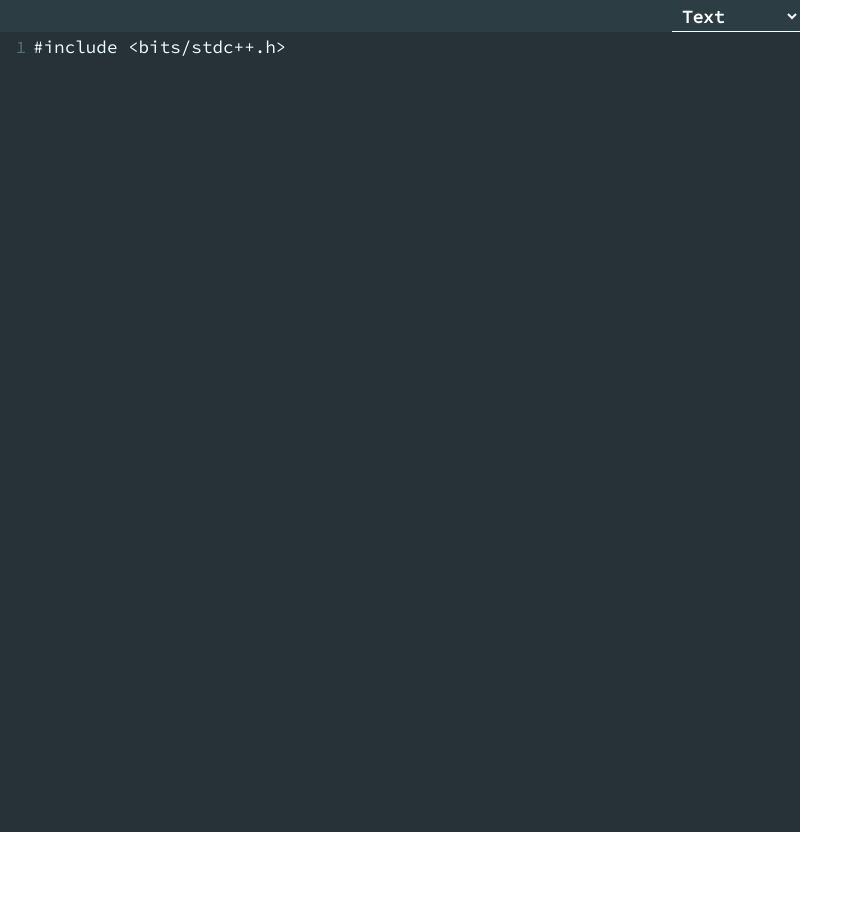
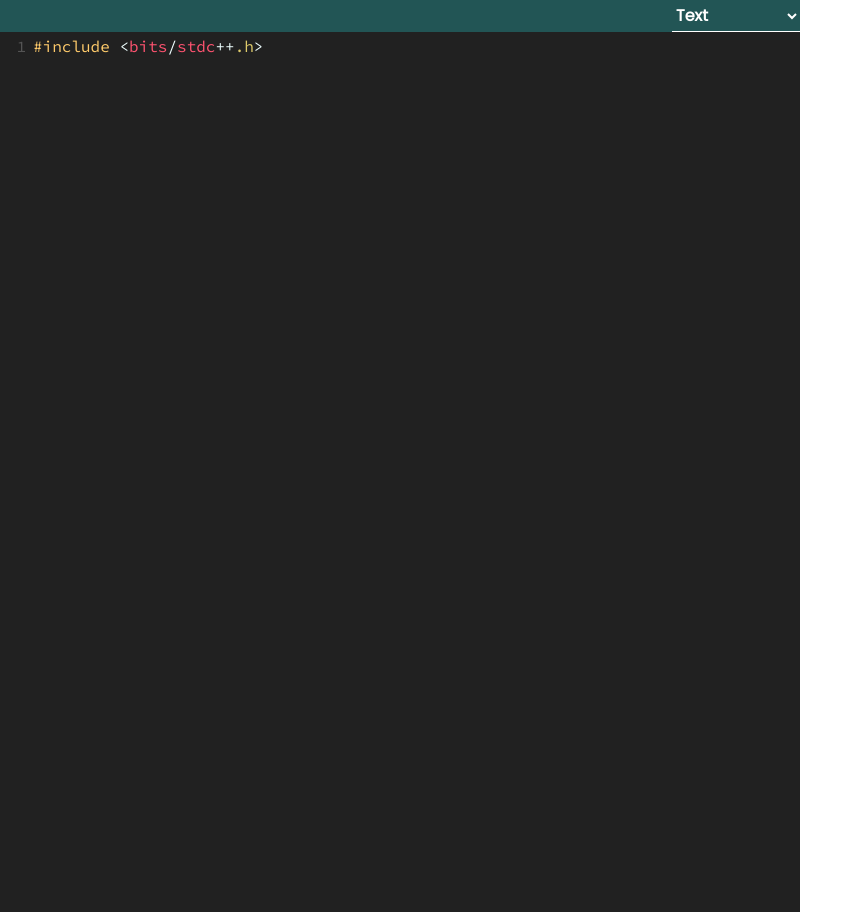
Before and after one commit to darkCavalier11/editor, a React (Create React App) app: page / in a window 1280 px wide. Shown: the whole page, without its empty margins (0-863 px from the left). Before the commit the page ends 832 px from the top, so only its background shows below. Built offline with nearby package versions, Linux system fonts and the light colour scheme.

Commit message:
reducer setup

```diff
--- a/src/App.js
+++ b/src/App.js
@@ -1,6 +1,15 @@
+import { useEffect } from "react";
+import { useStateValue } from "./StateProvider";
 import Editor from "./Editor";
-
 function App() {
+  const [{}, dispatch] = useStateValue();
+  useEffect(() => {
+    dispatch({
+      type: "CHANGE_LANG",
+      lang: "Text",
+    });
+    return () => {};
+  }, []);
   return (
     <div className="app">
       <Editor></Editor>
--- a/src/Editor.css
+++ b/src/Editor.css
@@ -1,37 +1,41 @@
 * {
     font-family: 'Source Code Pro', monospace;
+}
+.editor {
+    display: flex;
+    flex-direction: column;
+    background-color:white;
+    max-width: 50rem;
+
 }
 .editor__header {
     height: 2rem;
     display: flex;
     justify-content: flex-end;
+    background-color: #225555;
 }
 .editor__dropdown {
-    font-size: 1.1rem;
+    font-size: 1rem;
     height: 2rem;
     width: 8rem;
     font-weight: bold;
     outline: none;
     border: none;
-    background-color: #2d3d44;
+    background-color: #225555;
     border-bottom: 1px solid white;
-    padding: 6px;
+    font-family: 'Poppins';
     color: white;
 }
 .editor__dropdown:hover {
-    background-color: #28373d;
+    background-color: #225555;
 }
 .editor__dropdown option {
-    font-size: 1.1rem;
+    font-size: 1rem;
+    font-family: 'Poppins';
 }
 
-.editor {
-    display: flex;
-    flex-direction: column;
-    background-color:#2d3d44;
-    width: 50rem;
+.CodeMirror {
+    min-height: 55rem;
+    font-size: 1rem;
+    overflow-y: hidden;
 }
-.CodeMirror {
-    height: 50rem;
-    font-size: 1.1rem;
-}
--- a/src/Editor.js
+++ b/src/Editor.js
@@ -1,11 +1,13 @@
 import React from "react";
 import { UnControlled as CodeMirror } from "react-codemirror2";
+
+// reducer
+import { useStateValue } from './StateProvider';
 
 // Themes
 
 import "codemirror/lib/codemirror.css";
-import "codemirror/theme/material.css";
-
+import "codemirror/theme/material-darker.css";
 // Language Supports
 
 import "codemirror/mode/python/python";
@@ -21,6 +23,7 @@
 import "codemirror/addon/edit/closebrackets";
 import "codemirror/addon/edit/matchbrackets";
 import "codemirror/addon/edit/matchtags";
+import "codemirror/addon/scroll/simplescrollbars";
 
 import "./Editor.css";
 function Editor() {
@@ -48,13 +51,14 @@
     Rust: "rust",
     Text: "",
   };
-
+  const [{ lang, text }, dispatch] = useStateValue();
+  console.log(lang);
   return (
     <div className="editor">
       <header className="editor__header">
         <select className="editor__dropdown">
           {langSupport.map((option) => (
-            <option selected>{option}</option>
+            <option selected="selected">{option}</option>
           ))}
         </select>
       </header>
@@ -62,16 +66,19 @@
         className="editor__codemirror"
         value="#include <bits/stdc++.h>"
         options={{
-          mode: "",
-          theme: "material",
+          mode: "css",
+          theme: "material-darker",
           autoCloseBrackets: true,
           matchBrackets: true,
           lineNumbers: true,
           matchTags: true,
           smartIndent: true,
           dragDrop: true,
+          indentUnit: 4,
         }}
-        onChange={(editor, data, value) => {}}
+        onChange={(editor, data, value) => {
+          console.log(value);
+        }}
       ></CodeMirror>
     </div>
   );
--- /dev/null
+++ b/src/StateProvider.js
@@ -0,0 +1,14 @@
+import React, { createContext, useContext, useReducer } from "react";
+
+// prepares the data layer
+export const StateContext = createContext();
+
+// Wrap the app and provide data layer
+export const StateProvider = ({ reducer, initialState, children }) => (
+  <StateContext.Provider value={useReducer(reducer, initialState)}>
+    {children}
+  </StateContext.Provider>
+);
+
+// pull information from data layer
+export const useStateValue = () => useContext(StateContext);
--- a/src/index.js
+++ b/src/index.js
@@ -1,6 +1,14 @@
 import React from "react";
 import ReactDOM from "react-dom";
+import "./index.css";
 import App from "./App";
-import './index.css'
-
-ReactDOM.render(<App />, document.getElementById("root"));
+import { StateProvider } from "./StateProvider";
+import reducer, { initialState } from "./reducer";
+ReactDOM.render(
+  <React.StrictMode>
+    <StateProvider initialState={initialState} reducer={reducer}>
+      <App />
+    </StateProvider>
+  </React.StrictMode>,
+  document.getElementById("root")
+);
--- /dev/null
+++ b/src/reducer.js
@@ -0,0 +1,18 @@
+export const initialState = {
+  lang: "",
+  text: "",
+};
+
+const reducer = (state, action) => {
+  switch (action.type) {
+    case "CHANGE_LANG":
+      return {
+        ...state,
+        lang: action.lang,
+      };
+    default:
+      return state;
+  }
+};
+
+export default reducer;
```
Also changed, not shown: 1 other file (tests, documents, lock files or other folders).
